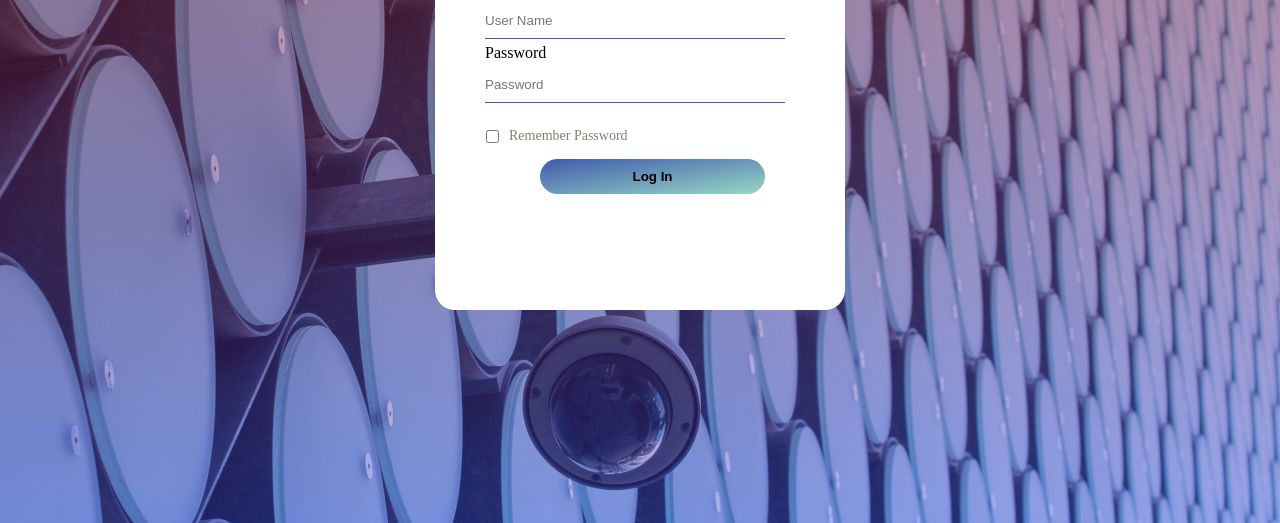
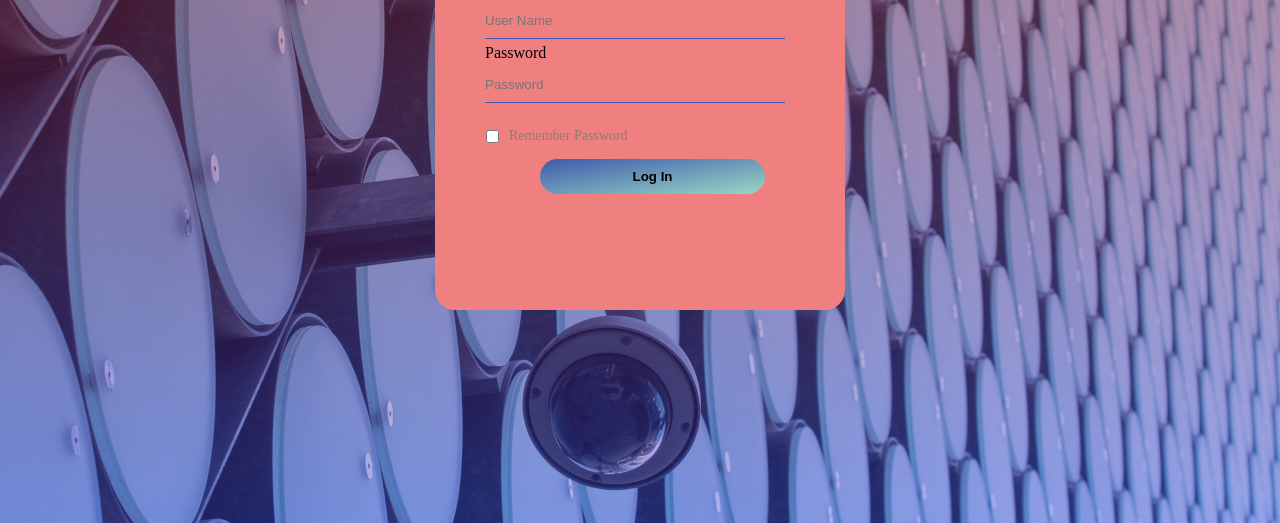
Before and after one commit to ckoudampally/login-signup, a plain HTML site: page index.html in a window 1280 px wide. Shown: the part 277-800 px from the top of the page. Drawn offline with Linux system fonts and the light colour scheme.

Commit message:
changed colour

```diff
--- a/css/styles.css
+++ b/css/styles.css
@@ -18,7 +18,7 @@ position: fixed;
     width: 400px;
     height: 500px;
     position: relative;
-    background-color: white;
+    background-color: lightcoral;
     margin: 6% auto;
     padding: 5px;
     border-radius: 20px;
```
